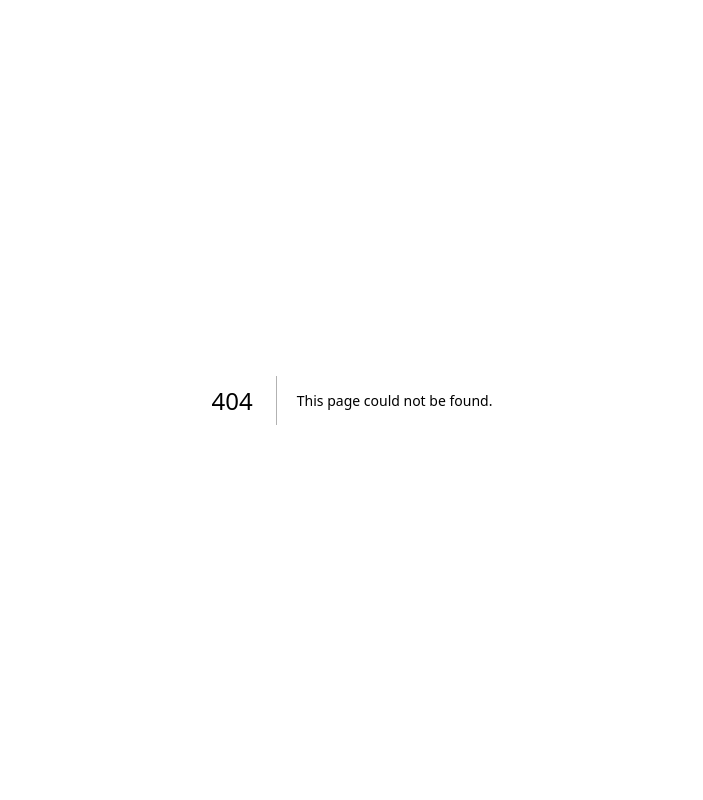
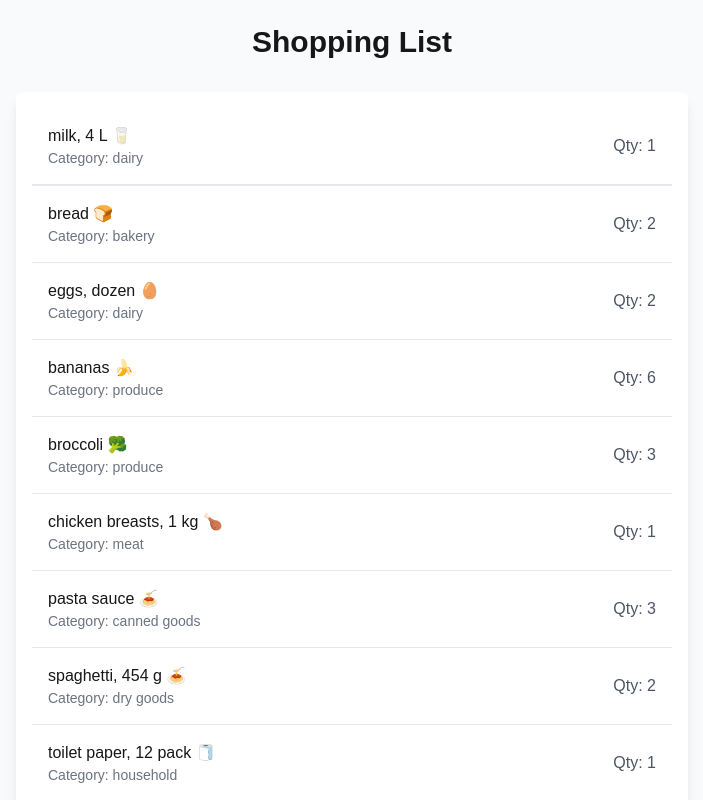
Before and after one commit to SurafelKassa/cprg306-assignments, a Next.js app: page /week-3 in a window 1280 px wide. Before the commit this address had no page. Shown: the top 800 px of the page, without its empty margins (288-991 px from the left). Built offline with nearby package versions, Linux system fonts and the light colour scheme.

Commit message:
week3-changes

```diff
--- a/app/layout.js
+++ b/app/layout.js
@@ -13,7 +13,7 @@ const geistMono = localFont({
 });
 
 export const metadata = {
-  title: "Create Next App",
+  title: "Shopping List",
   description: "Generated by create next app",
 };
 
--- a/app/page.js
+++ b/app/page.js
@@ -1,4 +1,5 @@
 import Link from 'next/link';
+
 
 export default function Home() {
   return (
@@ -6,7 +7,11 @@ export default function Home() {
       <h1>CPRG 306: Web Development 2 - Assignments</h1>
       <Link href="/week-2">
          Week 2
-      </Link>
+        </Link><br></br>
+
+        <Link href="/week-3">
+         Week 3
+        </Link>
     </main>
   );
 }
--- /dev/null
+++ b/app/week-3/item-list.js
@@ -0,0 +1,92 @@
+import Item from './item';
+
+const item1 = {
+  name: "milk, 4 L 🥛",
+  quantity: 1,
+  category: "dairy",
+};
+
+const item2 = {
+  name: "bread 🍞",
+  quantity: 2,
+  category: "bakery",
+};
+
+const item3 = {
+  name: "eggs, dozen 🥚",
+  quantity: 2,
+  category: "dairy",
+};
+
+const item4 = {
+  name: "bananas 🍌",
+  quantity: 6,
+  category: "produce",
+};
+
+const item5 = {
+  name: "broccoli 🥦",
+  quantity: 3,
+  category: "produce",
+};
+
+const item6 = {
+  name: "chicken breasts, 1 kg 🍗",
+  quantity: 1,
+  category: "meat",
+};
+
+const item7 = {
+  name: "pasta sauce 🍝",
+  quantity: 3,
+  category: "canned goods",
+};
+
+const item8 = {
+  name: "spaghetti, 454 g 🍝",
+  quantity: 2,
+  category: "dry goods",
+};
+
+const item9 = {
+  name: "toilet paper, 12 pack 🧻",
+  quantity: 1,
+  category: "household",
+};
+
+const item10 = {
+  name: "paper towels, 6 pack",
+  quantity: 1,
+  category: "household",
+};
+
+const item11 = {
+  name: "dish soap 🍽️",
+  quantity: 1,
+  category: "household",
+};
+
+const item12 = {
+  name: "hand soap 🧼",
+  quantity: 4,
+  category: "household",
+};
+
+const ItemList = () => {
+  const items = [item1, item2, item3, item4, item5, item6, item7, item8, item9, item10, item11, item12];
+
+  return (
+    <ul className="divide-y divide-gray-200">
+      {items.map((item, index) => (
+        <Item
+          key={index}
+          name={item.name}
+          quantity={item.quantity}
+          category={item.category}
+        />
+      ))}
+    </ul>
+  );
+};
+
+export default ItemList;
--- /dev/null
+++ b/app/week-3/item.js
@@ -0,0 +1,15 @@
+
+
+const Item = ({ name, quantity, category }) => {
+    return (
+      <li className="flex justify-between items-center p-4 border-b border-gray-200">
+        <div>
+          <span className="font-medium">{name}</span>
+          <span className="block text-sm text-gray-500">Category: {category}</span>
+        </div>
+        <span className="text-gray-600">Qty: {quantity}</span>
+      </li>
+    );
+  };
+
+  export default Item;
--- /dev/null
+++ b/app/week-3/page.js
@@ -0,0 +1,15 @@
+// /app/week-3/page.js
+import ItemList from './item-list';
+
+const Page = () => {
+  return (
+    <main className="p-6 bg-gray-50 min-h-screen">
+      <h1 className="text-3xl font-bold text-center mb-8">Shopping List</h1>
+      <div className="max-w-2xl mx-auto bg-white p-4 rounded-lg shadow-lg">
+        <ItemList />
+      </div>
+    </main>
+  );
+};
+
+export default Page;
```
